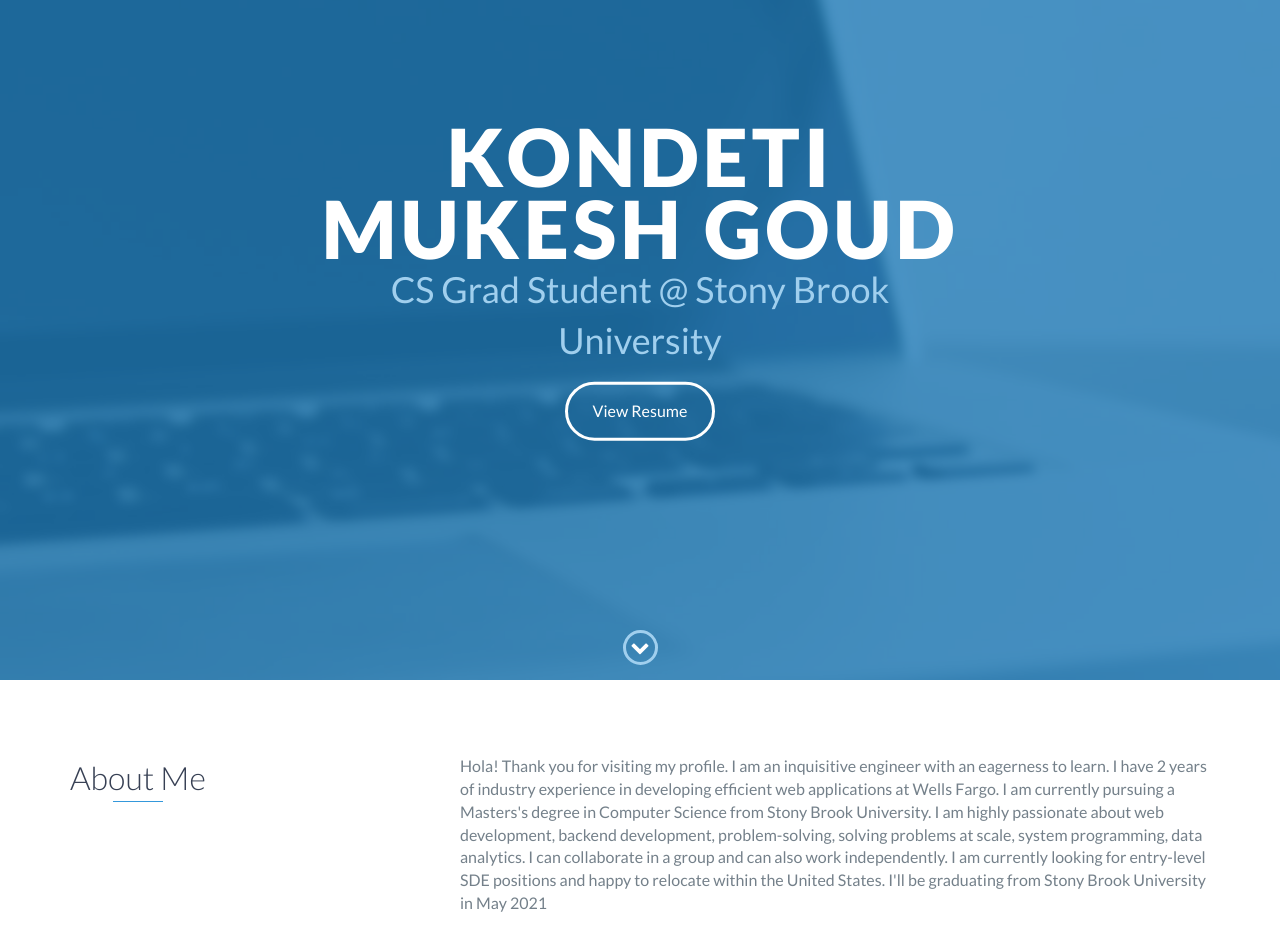
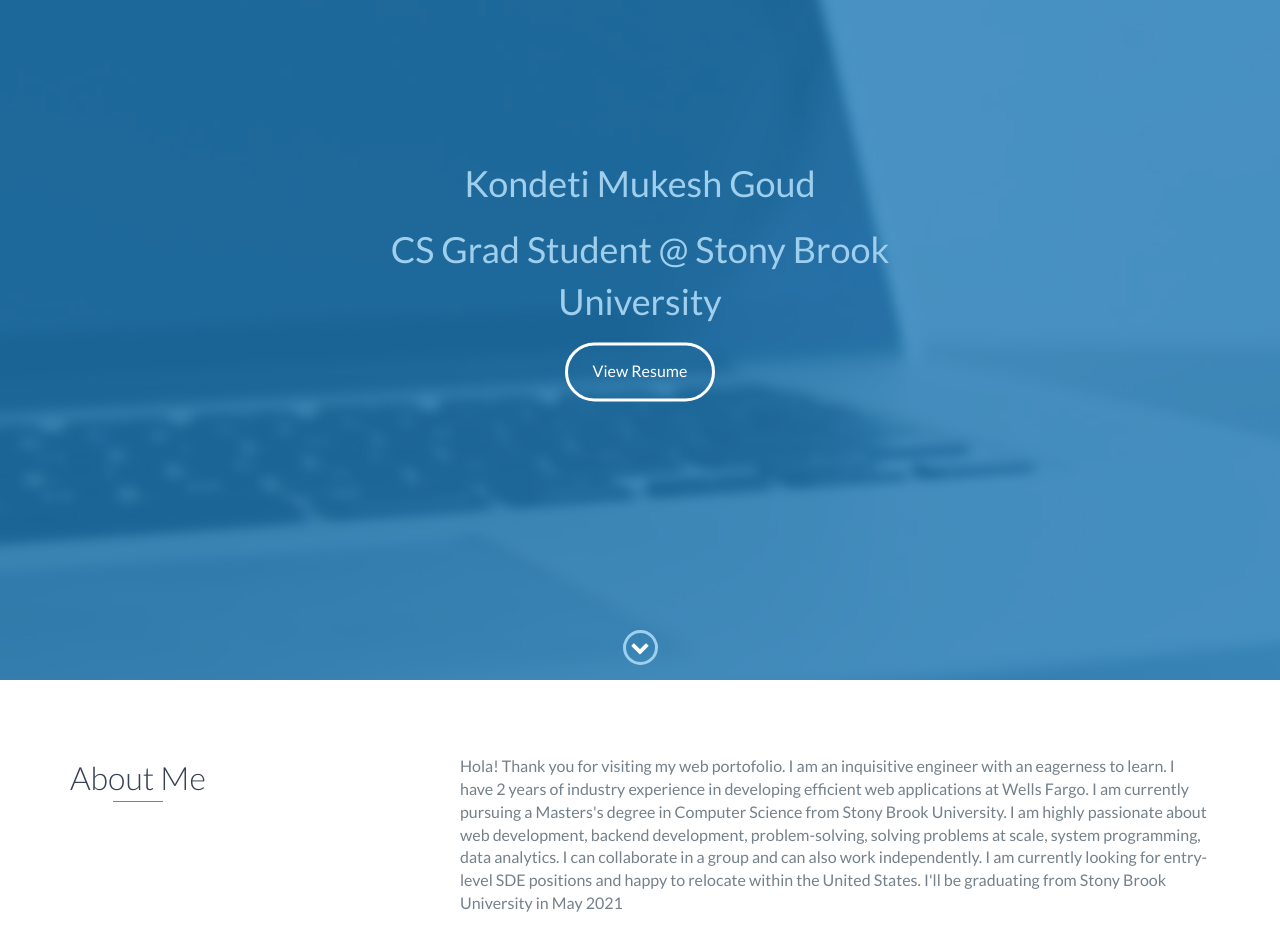
Before and after one commit to kmg1905/kmg1905.github.io, a website: page index.html in a window 1280 px wide. Shown: the part 120-1072 px from the top of the page. Drawn offline with nearby package versions, Linux system fonts and the light colour scheme.

Commit message:
Update index.html
reducing the name size

```diff
--- a/index.html
+++ b/index.html
@@ -48,7 +48,7 @@
 
     <div id="lead">
         <div id="lead-content">
-            <h1>KOndeti Mukesh Goud</h1>
+            <h2>Kondeti Mukesh Goud</h2>
             <h2>CS Grad Student @ Stony Brook University</h2>
             <a href="https://drive.google.com/file/d/1TQ9YTY1vdm7H0WS8IPA3rQX3REzxPN-V/view?usp=sharing" class="btn-rounded-white">View Resume</a>
         </div>
@@ -75,7 +75,7 @@
                     <p>
                         Hola!
 
-                        Thank you for visiting my profile.
+                        Thank you for visiting my web portofolio.
 
                         I am an inquisitive engineer with an eagerness to learn. I have 2 years of industry experience in developing efficient web applications at Wells Fargo. I am currently pursuing a Masters's degree in Computer Science from Stony Brook University.
                         I am highly passionate about web development, backend development, problem-solving, solving problems at scale, system programming, data analytics.
```
